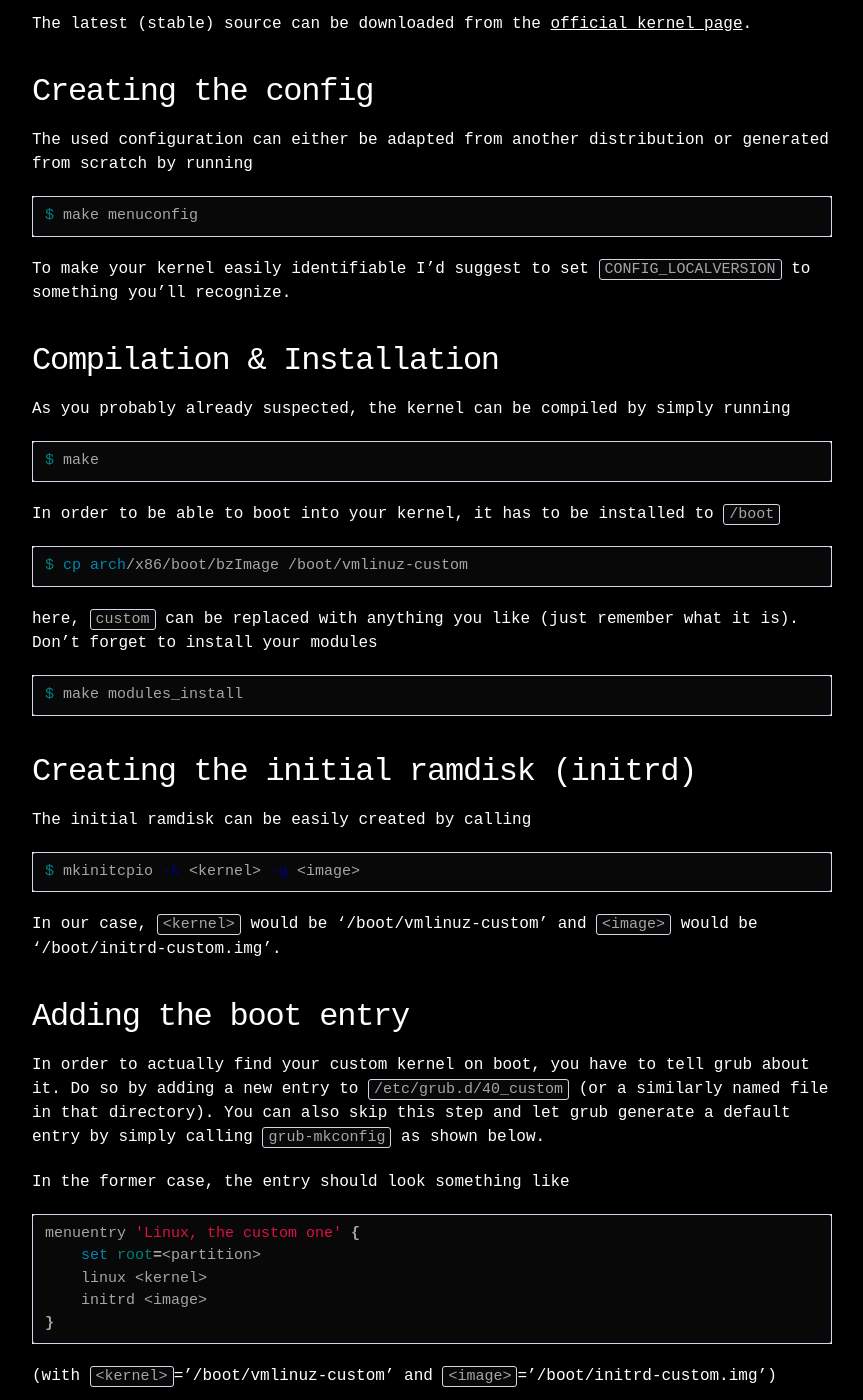
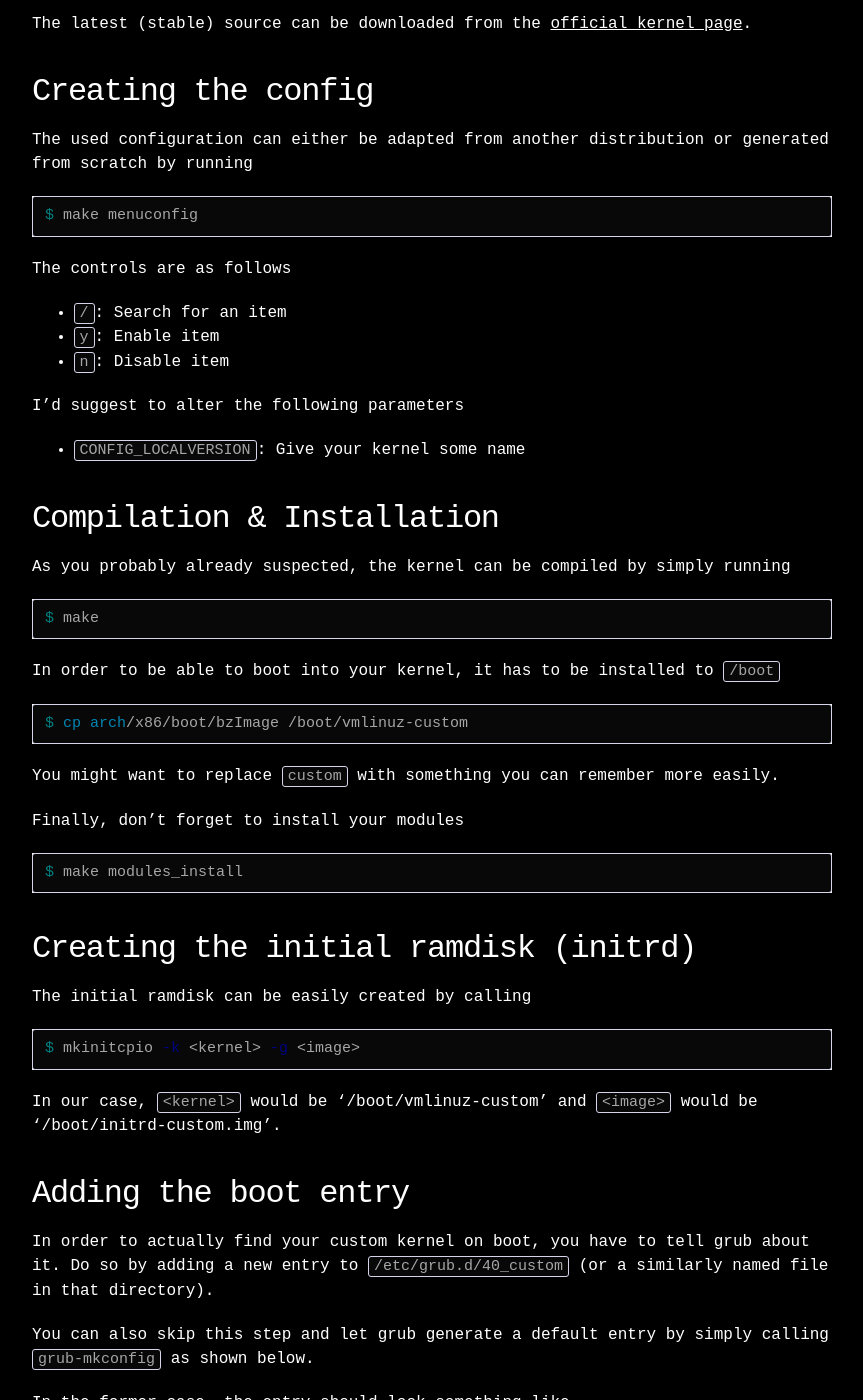
Before and after one commit to kpj/kpj.github.io--old, a Jekyll site: the page built from _posts/2014-08-22-build-kernel.md, in a window 1280 px wide and 1400 px high, scrolled down 234 px. Shown: the whole window, without its empty margins (208-1071 px from the left). Built offline with Jekyll 4.4.1, drawn with Linux system fonts in a browser that asks for light colours.

Commit message:
Improved post

```diff
--- a/_posts/2014-08-22-build-kernel.md
+++ b/_posts/2014-08-22-build-kernel.md
@@ -17,8 +17,15 @@ The used configuration can either be adapted from another distribution or genera
 $ make menuconfig
 {% endhighlight %}
 
-To make your kernel easily identifiable I'd suggest to set `CONFIG_LOCALVERSION` to something you'll recognize.
+The controls are as follows
 
+* `/`: Search for an item
+* `y`: Enable item
+* `n`: Disable item
+
+I'd suggest to alter the following parameters
+
+* `CONFIG_LOCALVERSION`: Give your kernel some name
 
 Compilation & Installation
 --------------------------
@@ -34,8 +41,9 @@ In order to be able to boot into your kernel, it has to be installed to `/boot`
 $ cp arch/x86/boot/bzImage /boot/vmlinuz-custom
 {% endhighlight %}
 
-here, `custom` can be replaced with anything you like (just remember what it is).
-Don't forget to install your modules
+You might want to replace `custom` with something you can remember more easily.
+
+Finally, don't forget to install your modules
 
 {% highlight bash %}
 $ make modules_install
@@ -55,7 +63,9 @@
 Adding the boot entry
 ---------------------
 In order to actually find your custom kernel on boot, you have to tell grub about it.
-Do so by adding a new entry to `/etc/grub.d/40_custom` (or a similarly named file in that directory). You can also skip this step and let grub generate a default entry by simply calling `grub-mkconfig` as shown below.
+Do so by adding a new entry to `/etc/grub.d/40_custom` (or a similarly named file in that directory).
+
+You can also skip this step and let grub generate a default entry by simply calling `grub-mkconfig` as shown below.
 
 In the former case, the entry should look something like
 
```
